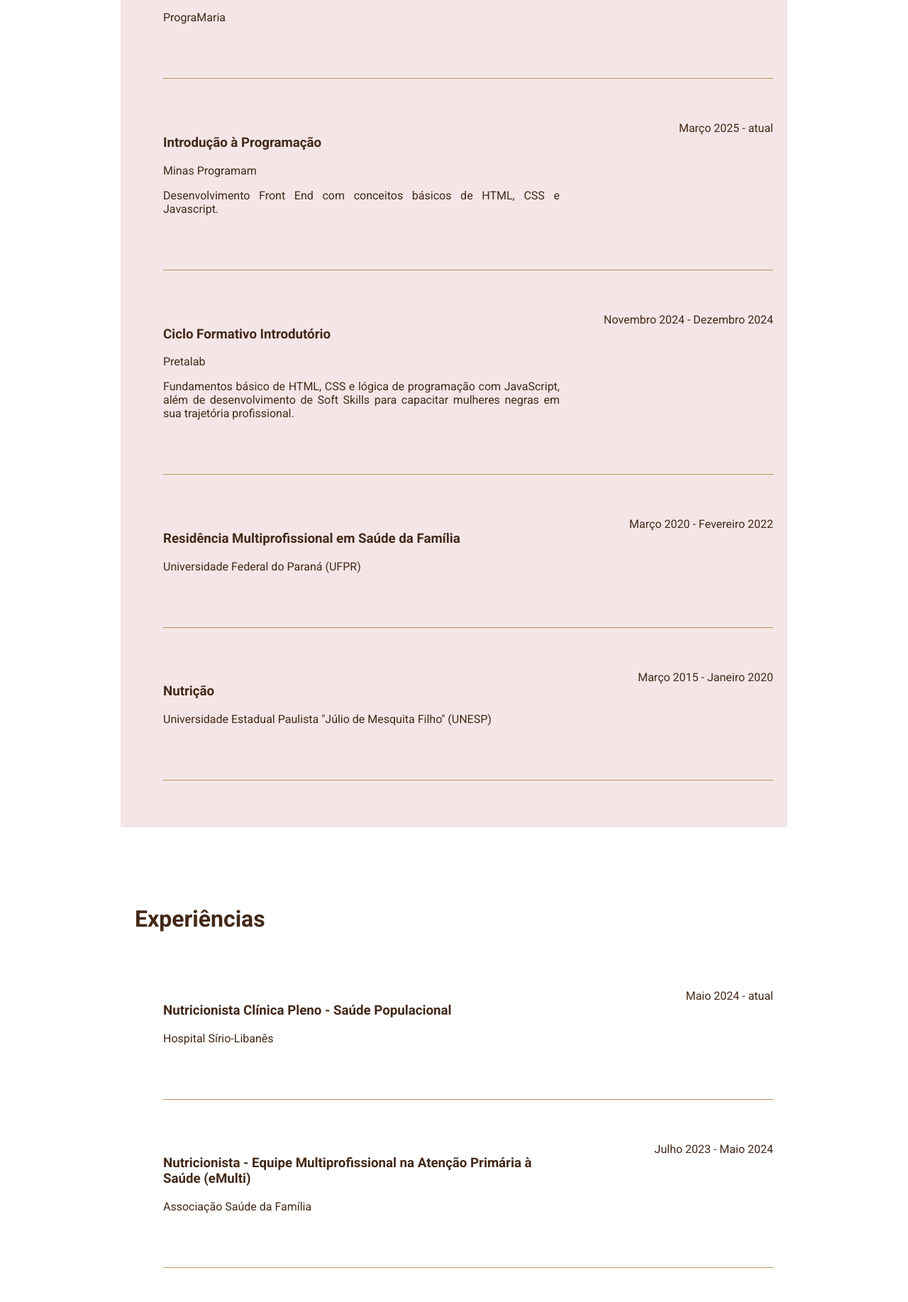
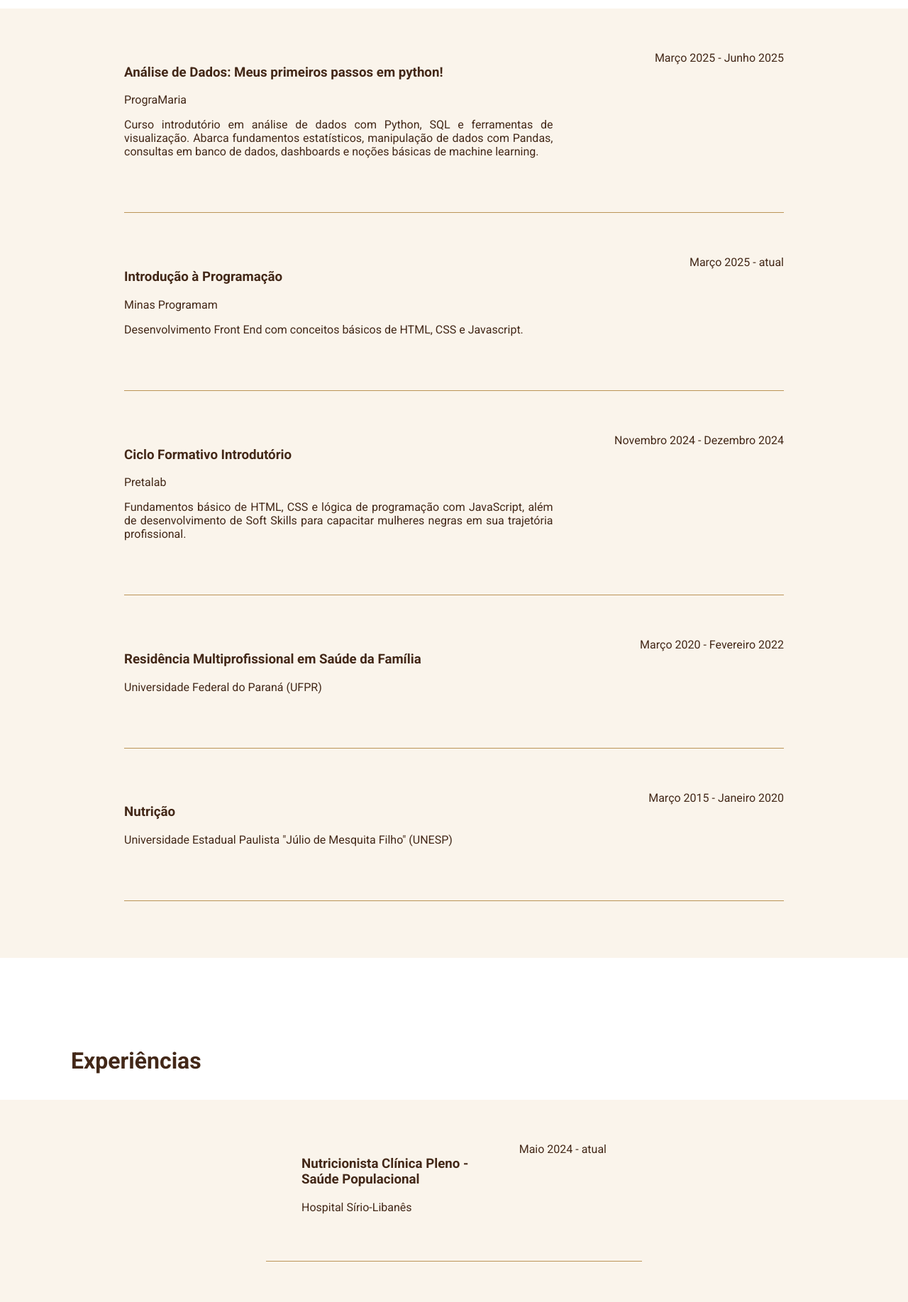
Before and after one commit to elisabethribeiro/portfolio-elisabeth, a plain HTML site: page index.html in a window 1280 px wide. Shown: the part 773-2608 px from the top of the page at 71% size. Drawn offline with Linux system fonts and the light colour scheme; a web font is replaced by a local one.

Commit message:
ultima-versao-07-25

```diff
--- a/index.html
+++ b/index.html
@@ -64,12 +64,18 @@
       <section id="formacoes">
         <h2>Formações</h2>
         <ul>
-          <li class="formacoes-item">
+          <li>
             <article>
               <h3>Análise de Dados: Meus primeiros passos em python!</h3>
               <p>PrograMaria</p>
+              <p>
+                Curso introdutório em análise de dados com Python, SQL e
+                ferramentas de visualização. Abarca fundamentos estatísticos,
+                manipulação de dados com Pandas, consultas em banco de dados,
+                dashboards e noções básicas de machine learning.
+              </p>
             </article>
-            <span>Março 2025 - atual</span>
+            <span>Março 2025 - Junho 2025</span>
           </li>
           <li>
             <article>
--- a/style.css
+++ b/style.css
@@ -31,6 +31,7 @@ body {
   margin: 0 auto;
   display: flex;
   padding-top: 100px;
+  margin-bottom: 100px;
 }
 
 .article-principal {
@@ -109,11 +110,29 @@ h2 {
   margin-bottom: 20px;
 }
 
+.espaçamento {
+  background-color: #6f1d1b;
+  width: auto;
+  height: 200px;
+}
+
 #formacoes {
-  padding: 50px 20px;
-  max-width: 900px;
+  max-width: auto;
   margin: 0 auto;
-  background-color: #f4e6e6;
+  display: flex;
+  flex-direction: column; /* garante que os elementos fiquem empilhados verticalmente */
+  align-items: flex-start; /* alinha o conteúdo à esquerda */
+}
+
+#formacoes h2 {
+  margin-left: 50px;
+  padding: 50px 0 0 50px;
+}
+
+#formacoes ul {
+  background-color: #faf4eb;
+  padding: 0 175px 80px 175px;
+  margin-right: auto;
 }
 
 #formacoes li {
@@ -134,9 +153,22 @@ article > p {
 }
 
 #experiencias {
-  padding: 50px 20px;
-  max-width: 900px;
   margin: 0 auto;
+  display: flex;
+  flex-direction: column; /* garante que os elementos fiquem empilhados verticalmente */
+  align-items: flex-start; /* alinha o conteúdo à esquerda */
+}
+
+#experiencias ul {
+ background-color: #faf4eb;
+  padding:0px 375px 80px 375px;
+  margin-right: auto;
+
+}
+
+#experiencias h2 {
+  margin-left: 50px;
+  padding: 50px 0 0 50px;
 }
 
 #experiencias li {
@@ -144,8 +176,8 @@ article > p {
   justify-content: space-between;
   align-items: flex-start;
   border-bottom: 1px solid #bb9457;
+  padding: 60px 50px 50px 50px;
   color: #432818;
-  padding: 60px 0;
 }
 
 #experiencias article {
@@ -153,7 +185,7 @@ article > p {
 }
 
 #formulario {
-  padding: 100px 50px 100px;
+  padding: 0px 50px 50px;
 }
 
 #formulario > h2 {
```
